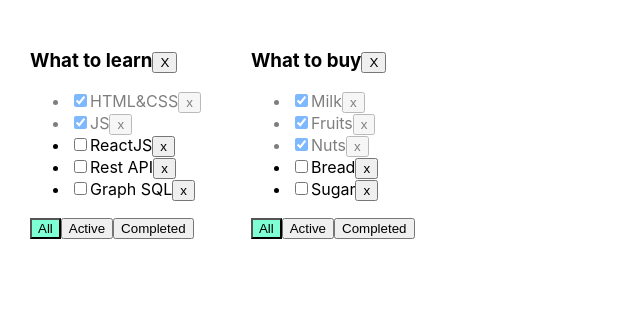
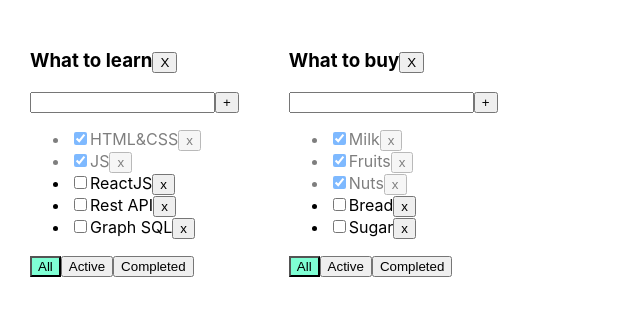
Before and after one commit to IJTINK7/to-do_list, a React (Create React App) app: page / in a window 1280 px wide. Shown: the top 316 px of the page, without its empty margins (0-640 px from the left). Built offline with nearby package versions, Linux system fonts and the light colour scheme.

Commit message:
Using AddItemForm.tsx component to add tasks

```diff
--- a/src/Todolist.tsx
+++ b/src/Todolist.tsx
@@ -1,5 +1,6 @@
 import React, {ChangeEvent} from 'react';
 import {FilterValuesType} from './App';
+import {AddItemForm} from "./components/AddItemForm";
 
 export type TaskType = {
 	id: string
@@ -26,13 +27,15 @@ export function Todolist(props: PropsType) {
 	const removeTodolistHandler = () => {
 		props.removeTodolist(props.todolistID)
 	}
-
+	const addNewItemHandler = (newItem: string) => {
+		props.addTask(props.todolistID, newItem)
+	}
 	return <div>
 		<h3>
 			{props.title}
 			<button onClick={removeTodolistHandler}>X</button>
 		</h3>
-
+		<AddItemForm newItem={props.title} callBack={addNewItemHandler}/>
 		<ul>
 			{
 				props.tasks.map(t => {
--- a/src/components/AddItemForm.tsx
+++ b/src/components/AddItemForm.tsx
@@ -1,12 +1,16 @@
 import React, {ChangeEvent, KeyboardEvent, useState} from 'react';
 
-export const AddItemForm = () => {
+type PropsType = {
+	newItem: string;
+	callBack: (newItem: string)=>void;
+}
+export const AddItemForm = (props:PropsType) => {
 	let [title, setTitle] = useState("")
 	let [error, setError] = useState<string | null>(null)
 
 	const addTask = () => {
 		if (title.trim() !== "") {
-			props.addTask(props.todolistID, title.trim());
+			props.callBack(title.trim());
 			setTitle("");
 		} else {
 			setError("Title is required");
```
